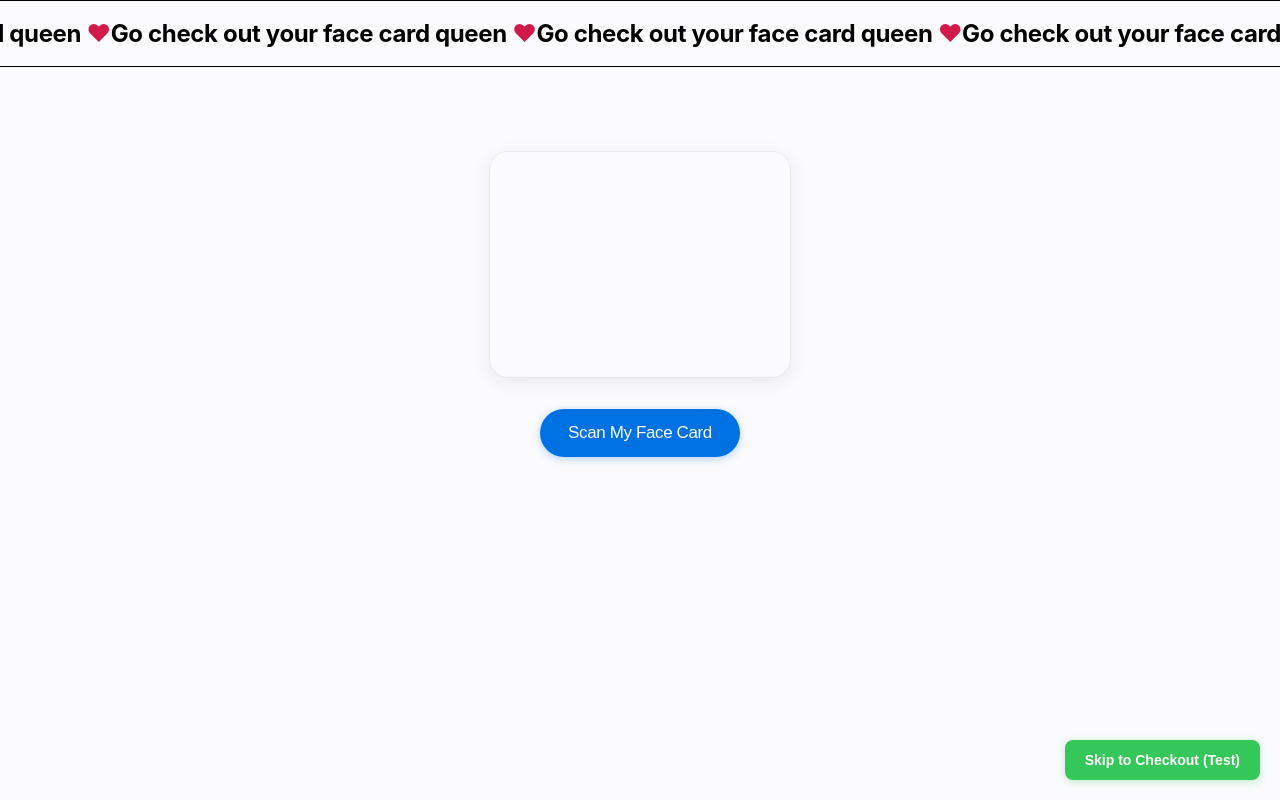
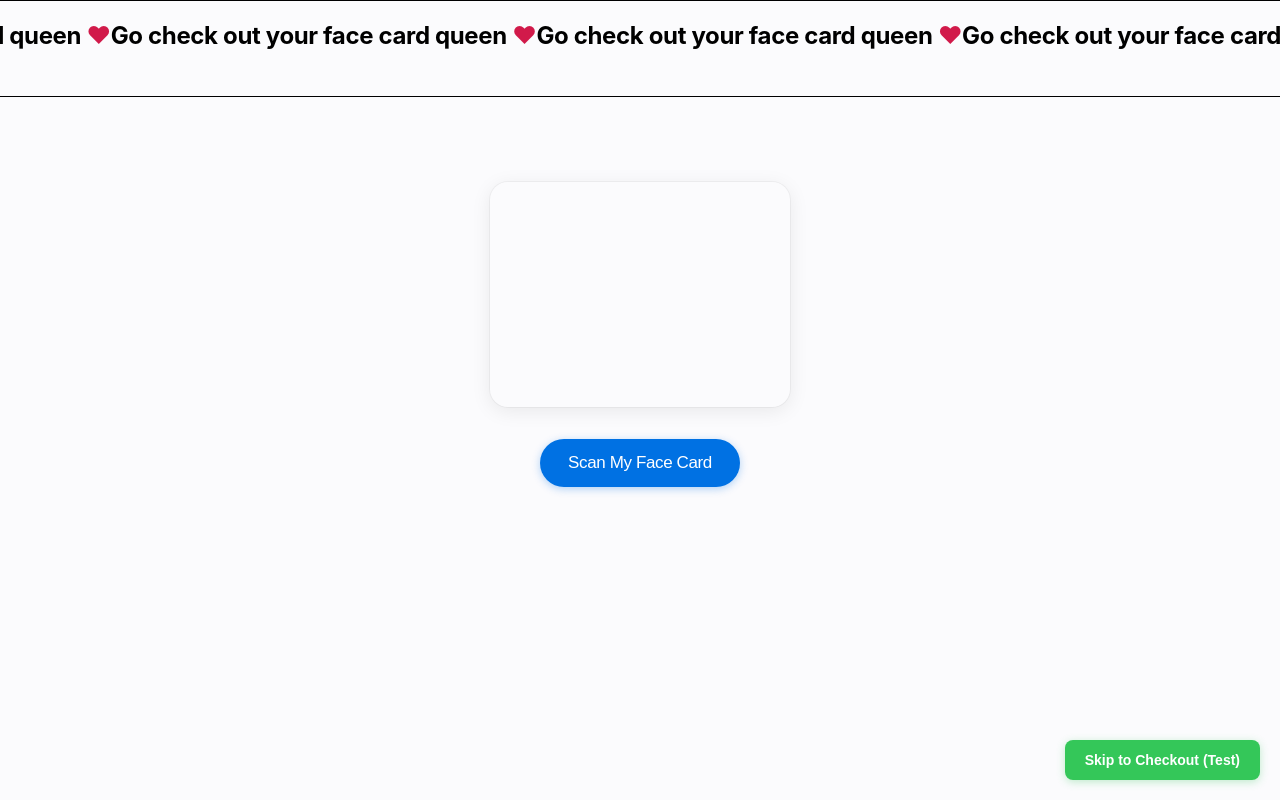
Before and after one commit to Sp00nzzz/FaceCard, a Next.js app: page / in a window 1280 px wide. Built offline with nearby package versions, Linux system fonts and the light colour scheme; no server answers.

Commit message:
changed marquee

```diff
--- a/app/components/ui/Marquee.tsx
+++ b/app/components/ui/Marquee.tsx
@@ -36,12 +36,15 @@ export function Marquee({
       {/* Marquee container */}
       <div
         style={{
-          width: 'calc(100% + 40px)',
+          width: '100vw',
           overflow: 'hidden',
           whiteSpace: 'nowrap',
-          marginBottom: '-25px',
           marginLeft: '-20px',
           marginRight: '-20px',
+          paddingTop: '8px',
+          paddingBottom: '8px',
+          display: 'flex',
+          alignItems: 'center',
         }}
       >
         <div
@@ -51,6 +54,8 @@ export function Marquee({
             fontWeight,
             color: '#000000',
             display: 'inline-flex',
+            alignItems: 'center',
+            lineHeight: 1,
           }}
         >
           {Array.from({ length: 20 }).map((_, i) => (
--- a/app/shop/page.tsx
+++ b/app/shop/page.tsx
@@ -169,7 +169,6 @@ export default function ShopPage() {
           height: '1px',
           backgroundColor: '#000000',
           marginTop: '32px',
-          marginBottom: '15px',
         }}
       />
 
```
